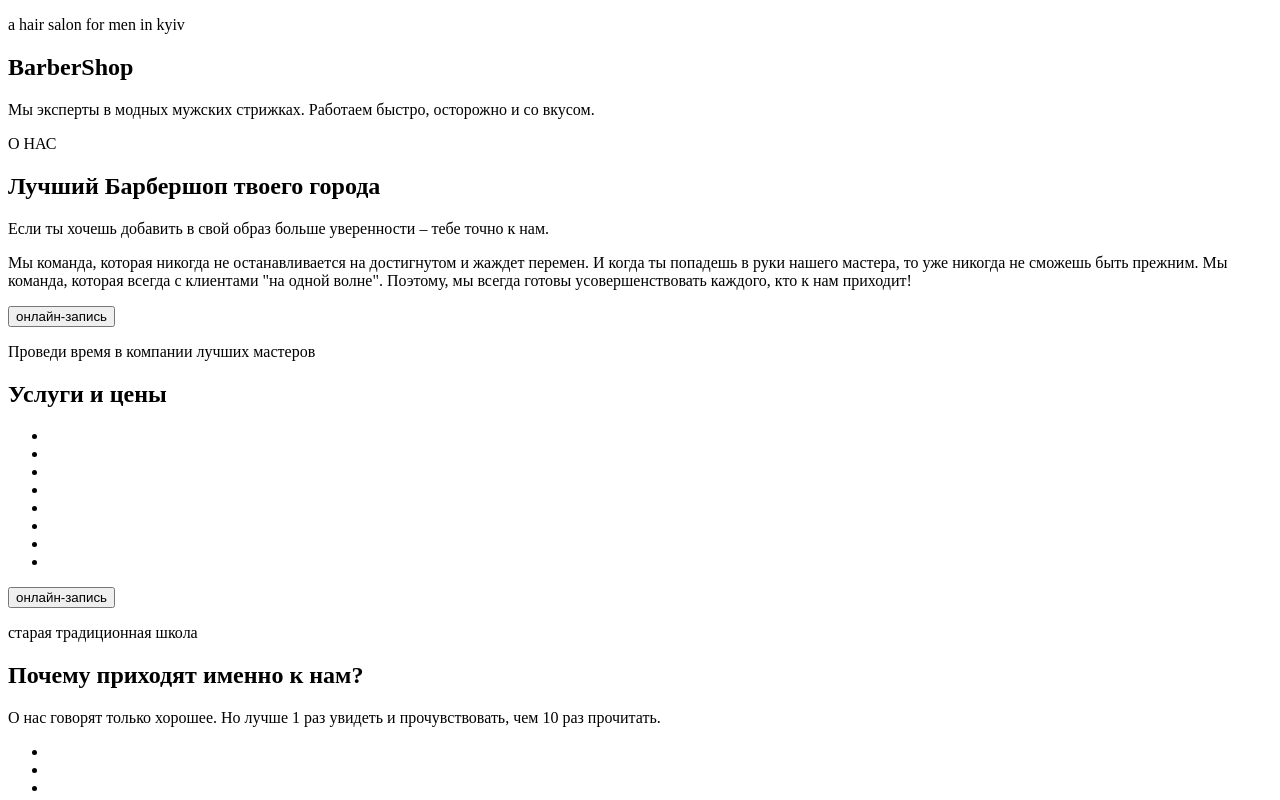
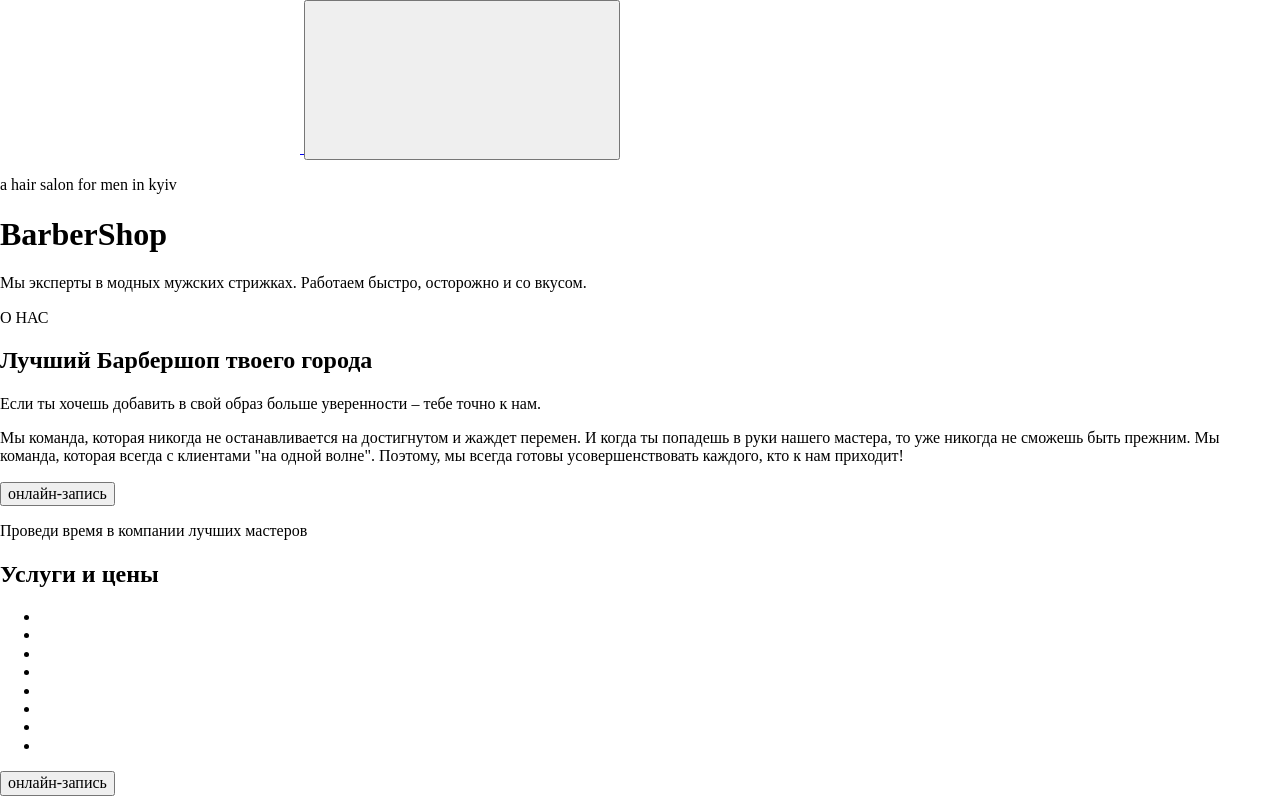
Before and after one commit to Baklaikin/Barbershop, a plain HTML site: page index.html in a window 1280 px wide. Shown: the top 800 px of the page. Drawn offline with nearby package versions, Linux system fonts and the light colour scheme.

Commit message:
initiail markup with fonts

```diff
--- a/index.html
+++ b/index.html
@@ -5,9 +5,28 @@
     <meta http-equiv="X-UA-Compatible" content="IE=edge">
     <meta name="viewport" content="width=device-width, initial-scale=1.0">
     <title>Barbershop</title>
+    <link rel="stylesheet" href="https://cdnjs.cloudflare.com/ajax/libs/normalize/8.0.1/normalize.min.css" integrity="sha512-NhSC1YmyruXifcj/KFRWoC561YpHpc5Jtzgvbuzx5VozKpWvQ+4nXhPdFgmx8xqexRcpAglTj9sIBWINXa8x5w==" crossorigin="anonymous"/>
+    <link rel="preconnect" href="https://fonts.gstatic.com">
+    <link href="https://fonts.googleapis.com/css2?family=Open+Sans:wght@400;600&family=Raleway:wght@700&display=swap"
+        rel="stylesheet">
+    <link rel="stylesheet" href="./css/main.min.css">
 
 </head>
 <body>
+    <header>
+        <nav>
+            <a href="/index.html">
+            <svg>
+                <use></use>
+            </svg>
+            </a>
+            <button>
+                <svg>
+                    <use></use>
+                </svg>
+            </button>
+        </nav>
+    </header>
     <section>
         <p>a hair salon for men in kyiv</p>
         <h1>BarberShop</h1>
```
Also changed, not shown: css/main.css (added), css/main.min.css (added), sass/main.scss (added), 2 other files.
